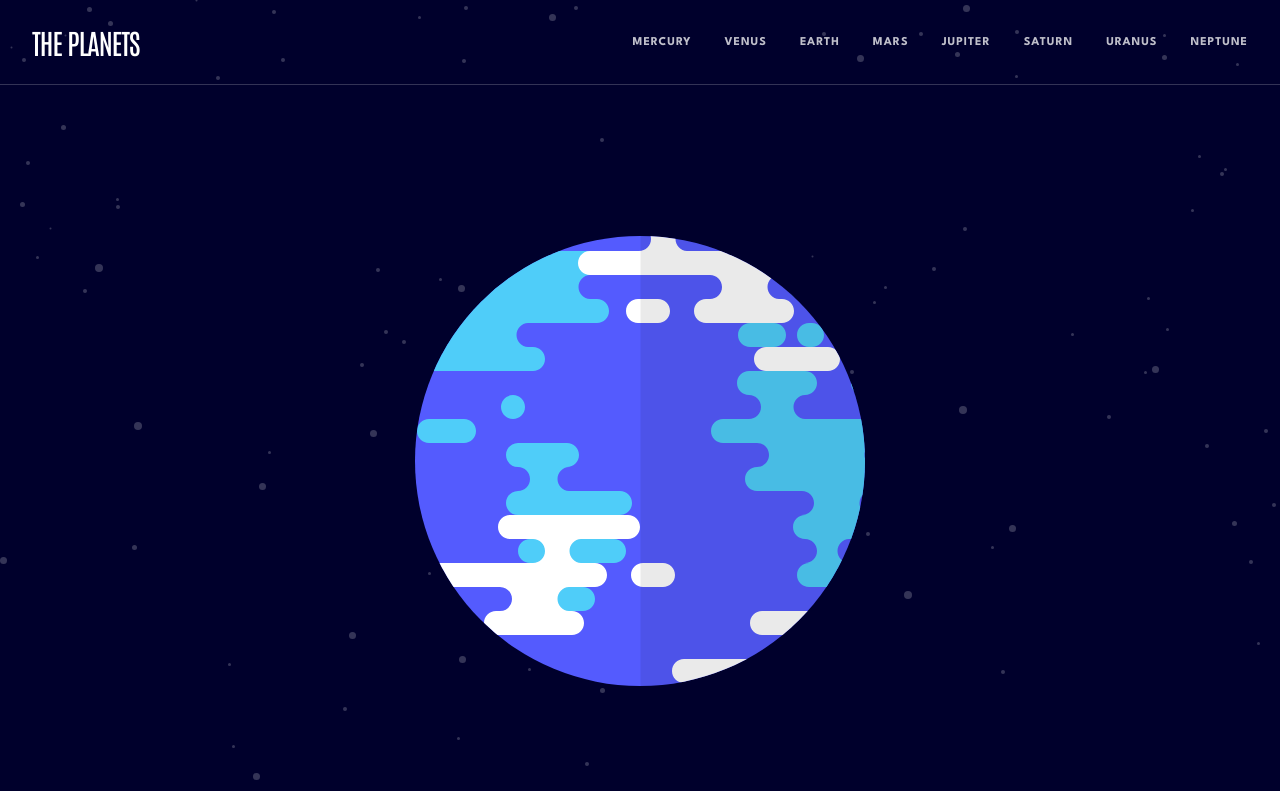
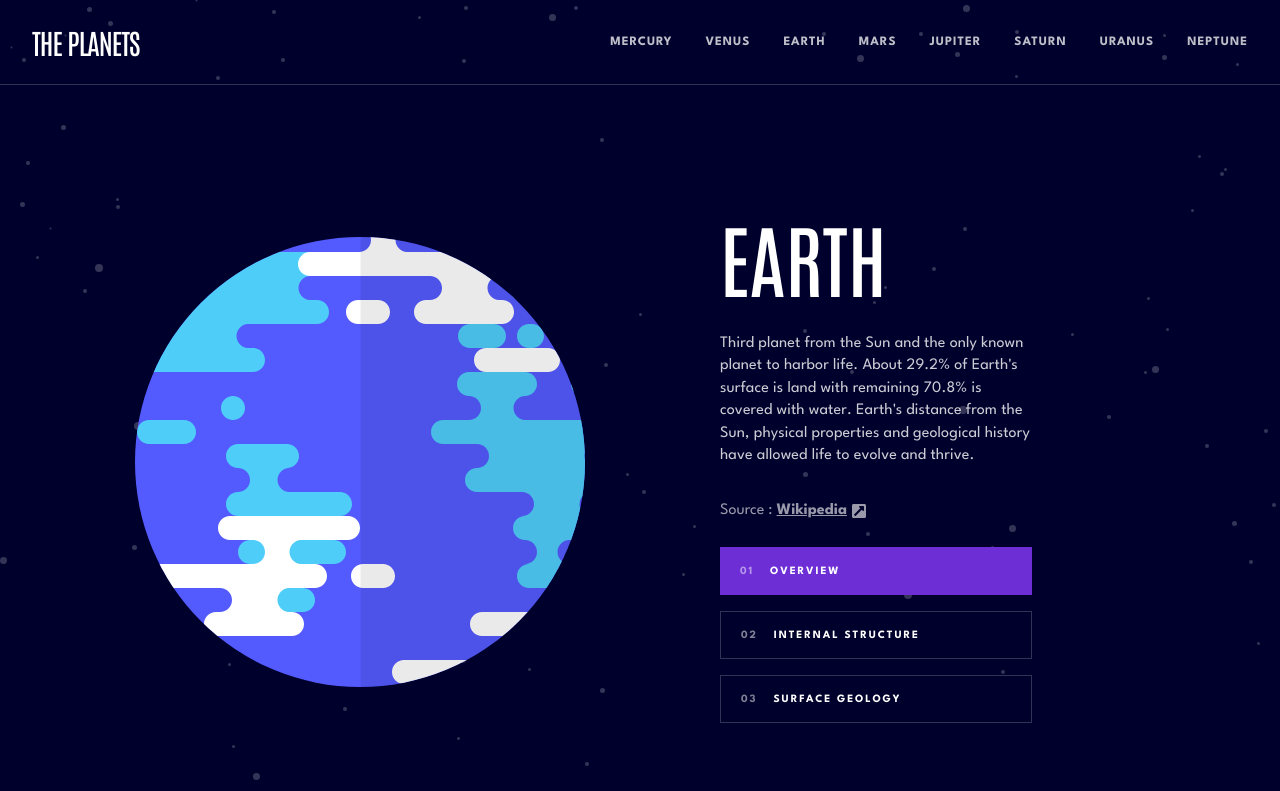
Before and after one commit to GregNicholas/planet-facts, a React (Create React App) app: page /earth in a window 1280 px wide. Shown: the top 791 px of the page. Built offline with nearby package versions, Linux system fonts and the light colour scheme; the HTML template or start-up script is replaced by a standard one.

Commit message:
mainly desktop styling, other layout cleanup

```diff
--- a/src/components/Header/FullNavbar/FullNavbar.js
+++ b/src/components/Header/FullNavbar/FullNavbar.js
@@ -48,15 +48,23 @@ const LinkItem = styled.span`
   text-transform: uppercase;
   letter-spacing: 1px;
   cursor: pointer;
-  opacity: ${props => props.selected === props.title ? "1" : ".75"};
+  opacity: ${props => props.selected === props.planet.name ? "1" : ".75"};
   padding: 32px 0;
 
-  @media (min-width: 768px){
-    font-size: 0.75rem;
-    // &:active, &:hover {
-    //   border-top: 4px solid #EDA249;
-    // }
-    border-top: ${props => props.selected === props.title ? "4px solid rgba(237,162,73, 1)" : "none"};
+  @media (min-width: 768px) and (max-width: 1024px){
+    font-size: 0.8rem;
+    &:active, &:hover {
+      color: ${props => props.planet.color};
+    }
+    color: ${props => props.selected === props.planet.name ? props.planet.color : "white"};
+  }
+
+  @media (min-width: 1024px){
+    font-size: 0.8rem;
+    &:active, &:hover {
+      border-top: ${props => `4px solid ${props.planet.color}`};
+    }
+    border-top: ${props => props.selected === props.planet.name ? `4px solid ${props.planet.color}` : "none"};
   }
 
   @media (max-width: 768px){
@@ -80,21 +88,27 @@ export const NavComponent = ({ translate, setTranslate, mobile=false }) => {
   return (
     <Nav translate={translate}>
       {[
-          "Mercury", "Venus", "Earth", "Mars", "Jupiter", "Saturn", "Uranus", "Neptune"
-       ].map((title) => (
+          {name: "Mercury", color: "#DEF4FC"},
+          {name: "Venus", color: "#F7CC7F"},
+          {name: "Earth", color: "#545BFE"},
+          {name: "Mars", color: "#FF6A45"},
+          {name: "Jupiter", color: "#ECAD7A"},
+          {name: "Saturn", color: "#FCCB6B"},
+          {name: "Uranus", color: "#65F0D5"},
+          {name: "Neptune", color: "#497EFA"}
+       ].map((planet) => (
         <Links
-          key={title}
+          key={planet.name}
           onClick={() => {
-            // return mobile ? setTranslate(true) : null
-            setSelected(title)
+            setSelected(planet.name)
             if(mobile){
               setTranslate(true)
             }
           }}
-          to={`/${title.toLowerCase()}`}
+          to={`/${planet.name.toLowerCase()}`}
         >
           <LinkSpace />
-          <LinkItem selected={selected} title={title}>{title}</LinkItem>
+          <LinkItem selected={selected} planet={planet}>{planet.name}</LinkItem>
         </Links>
       ))}
     </Nav>
--- a/src/components/Header/Header.js
+++ b/src/components/Header/Header.js
@@ -14,6 +14,7 @@ const HeaderElement = styled.header`
   align-items: center;
   padding: 0 32px;
   height: 85px;
+  width: 100vw;
   color: white;
   border-bottom: 1px solid rgba(255, 255, 255, .2);
 
--- a/src/components/PlanetPage/PlanetPage.js
+++ b/src/components/PlanetPage/PlanetPage.js
@@ -5,17 +5,19 @@ import {FaExternalLinkSquareAlt} from 'react-icons/fa'
 // import planetImg from '../../assets/planet-mercury.svg'
 
 const Container = styled.main`
-display: grid;
+    display: grid;
+    max-width: 1000px;
+    margin: auto;
     @media (min-width: 768px){
-        margin: 0 2rem 2rem 2rem;
-
+        margin: 0 2rem;
         grid-template-columns: 1fr 1fr;
         grid-template-rows: auto auto auto auto auto auto auto;
     }
 
     @media (min-width: 1024px){
-        margin: 3rem 7rem;
         gap: 0 1rem;
+        grid-template-columns: 2fr 1fr;
+        grid-template-rows: 1fr 1fr 1fr 1fr 1fr 1fr;
     }
 `
 const SelectInfo = styled.section`
@@ -28,6 +30,12 @@ const SelectInfo = styled.section`
         border: none;
         margin-left: 20%;
         margin-top: 3rem;
+    }
+    @media (min-width: 1024px){
+        grid-row: 4 / span 2;
+        grid-column: 2 / span 1;
+        margin-left: 1rem;
+        margin-top: 0;
     }
 `
 const InfoList = styled.ul`
@@ -68,6 +76,9 @@ const InfoItem = styled.li`
         background: ${props => !props.selected ? "none" : props.color};
         opacity: 100%;
     }
+    @media (min-width: 1024px){
+        height: 3rem;
+    }
 
 `
 const ImageBlock = styled.div`
@@ -82,9 +93,9 @@ const ImageBlock = styled.div`
         grid-column: 1 / span 2;
       }
     @media (min-width: 1024px) {
-        height: 655px;
-        grid-row: 1 / span 2;
-        grid-column: 1 / span 2;
+        height: 754px;
+        grid-row: 1 / span 5;
+        grid-column: 1 / span 1;
     }
 `
 const ImageContainer = styled.div`
@@ -108,7 +119,15 @@ const PlanetInfo = styled.section`
         grid-column: 1 / span 1;
         margin: 0 0 1.5rem 0;
         text-align: left;
-    }
+        font-size: 0.9rem;
+      }
+      @media (min-width: 1024px){
+        grid-row: 1 / span 3;
+        grid-column: 2 / span 1;
+        margin-left: 1rem;
+        margin-top: 7rem;
+        font-size: 1rem;
+      }
 `
 const PlanetName = styled.h1`
       font-family: 'Antonio', sans-serif;
@@ -116,12 +135,20 @@ const PlanetName = styled.h1`
       font-weight: 400;
       text-transform: uppercase;
       margin-bottom: 1rem;
+
+    @media (min-width: 768px){
+      font-size: 3rem;
+    }
+    @media (min-width: 1024px){
+      font-size: 5rem;
+    }
+
 `
 const PlanetContent = styled.p`
       line-height: 1.4rem;
       margin-bottom: 2rem;
       letter-spacing: 0.1px;
-      opacity: .6;
+      opacity: .8;
 `
 const Source = styled.p`
       font-weight: 400;
@@ -148,6 +175,10 @@ const Stats = styled.section`
         gap: 1rem;
         margin: 0;
       }
+      @media (min-width: 1024px){
+        grid-row: 6 / span 1;
+        grid-column: 1 / span 2;
+      }
 `
 const StatItem = styled.div`
     height: 3rem;
@@ -157,12 +188,13 @@ const StatItem = styled.div`
     justify-content: space-between;
     align-items: center;
 
-    @media (min-width: 738px){
+    @media (min-width: 768px){
         flex-direction: column;
         flex-direction: column;
         width: 100%;
         height: 6rem;
         justify-content: space-around;
+        align-items: flex-start;
         padding: 0.5rem 1.2rem;
     }
 `
@@ -170,20 +202,32 @@ const StatIndex = styled.span`
     opacity: .5;
 `
 const StatName = styled.span`
-    font-size: .7rem;
+    font-size: 0.7rem;
     font-weight: 700;
     text-transform: uppercase;
     opacity: 50%;
-    letter-spacing: .75px;
+    letter-spacing: 0.75px;
+
+    @media (min-width: 1024px){
+        font-size: 0.85rem;
+    }
 `
 const Stat = styled.span`
     font-family: 'Antonio';
     font-size: 1.25rem;
     letter-spacing: -.75px;
     text-transform: uppercase;
+
+    @media (min-width: 768px){
+        font-size: 1.5rem;
+    }
+    @media (min-width: 1024px){
+        font-size: 2.5rem;
+    }
 `
 
 const PlanetPage = ({ planet }) => {
+    console.log("IMAGES: ", planet.images, planet.images.planet.substring(1))
     const [image, setImage] = useState(planet.images.planet.substring(1))
     const [info, setInfo] = useState('overview')
     const screenWidth = useWindowWidth()
@@ -191,13 +235,22 @@ const PlanetPage = ({ planet }) => {
         <Container>
             <SelectInfo>
                 <InfoList>
-                    <InfoItem selected={info === 'overview'} color={planet.color.secondary} onClick={() => setInfo('overview')}>
-                        {screenWidth < 768 ? 'internal' : <><StatIndex>01</StatIndex> <span>overview</span></>}
+                    <InfoItem selected={info === 'overview'} color={planet.color} onClick={() => {
+                            setImage(planet.images.planet.substring(1))
+                            setInfo('overview')
+                        }}>
+                        {screenWidth < 768 ? 'overview' : <><StatIndex>01</StatIndex> <span>overview</span></>}
                     </InfoItem>
-                    <InfoItem selected={info === 'structure'} color={planet.color.secondary} onClick={() => setInfo('structure')}>
+                    <InfoItem selected={info === 'structure'} color={planet.color} onClick={() => {
+                            setImage(planet.images.internal.substring(1))
+                            setInfo('structure')
+                        }}>
                         {screenWidth < 768 ? 'internal' : <><StatIndex>02</StatIndex> <span>internal structure</span></>}
                     </InfoItem>
-                    <InfoItem selected={info === 'geology'} color={planet.color.secondary} onClick={() => setInfo('geology')}>
+                    <InfoItem selected={info === 'geology'} color={planet.color} onClick={() => {
+                            setImage(planet.images.geology.substring(1))
+                            setInfo('geology')
+                        }}>
                         {screenWidth < 768 ? 'surface' : <><StatIndex>03</StatIndex> <span>surface geology</span></>}
                     </InfoItem>
                 </InfoList>
--- a/src/data.json
+++ b/src/data.json
@@ -27,10 +27,7 @@
       "tablet": "184px",
       "mobile": "111px"
     },
-    "color": {
-      "primary": "#DEF4FC",
-      "secondary": "#419EBB"
-    }
+    "color": "#419EBB"
   },
   {
     "name": "Venus",
@@ -60,10 +57,7 @@
       "tablet": "253px",
       "mobile": "154px"
     },
-    "color": {
-      "primary": "#F7CC7F",
-      "secondary": "#EDA249"
-    }
+    "color": "#EDA249"
   },
   {
     "name": "Earth",
@@ -93,10 +87,7 @@
       "tablet": "285px",
       "mobile": "173px"
     },
-    "color": {
-      "primary": "#545BFE",
-      "secondary": "#6D2ED5"
-    }
+    "color": "#6D2ED5"
   },
   {
     "name": "Mars",
@@ -126,10 +117,7 @@
       "tablet": "213px",
       "mobile": "129px"
     },
-    "color": {
-      "primary": "#FF6A45",
-      "secondary": "#D14C32"
-    }
+    "color": "#D14C32"
   },
   {
     "name": "Jupiter",
@@ -159,10 +147,7 @@
       "tablet": "369px",
       "mobile": "224px"
     },
-    "color": {
-      "primary": "#ECAD7A",
-      "secondary": "#D83A34"
-    }
+    "color": "#D83A34"
   },
   {
     "name": "Saturn",
@@ -192,10 +177,7 @@
       "tablet": "422px",
       "mobile": "256px"
     },
-    "color": {
-      "primary": "#FCCB6B",
-      "secondary": "#CD5120"
-    }
+    "color": "#CD5120"
   },
   {
     "name": "Uranus",
@@ -225,10 +207,7 @@
       "tablet": "290px",
       "mobile": "176px"
     },
-    "color": {
-      "primary": "#65F0D5",
-      "secondary": "#1EC1A2"
-    }
+    "color": "#1EC1A2"
   },
   {
     "name": "Neptune",
@@ -258,9 +237,6 @@
       "tablet": "285px",
       "mobile": "173px"
     },
-    "color": {
-      "primary": "#497EFA",
-      "secondary": "#2D68F0"
-    }
+    "color": "#2D68F0"
   }
 ]
--- a/src/index.css
+++ b/src/index.css
@@ -14,14 +14,16 @@ font-family: 'League Spartan', sans-serif; */
   html, body {
     height: 100%;
     font-family: 'League Spartan', sans-serif;
-
   }
 
   body {
     line-height: 1.5;
     -webkit-font-smoothing: antialiased;
     background: rgb(0, 0, 44);
-    background-image: url('/public/assets/background-stars.svg')
+    background-image: url('/public/assets/background-stars.svg');
+    background-attachment: fixed;
+    display: flex;
+    justify-content: center;
   }
 
   img, picture, video, canvas, svg {
```
